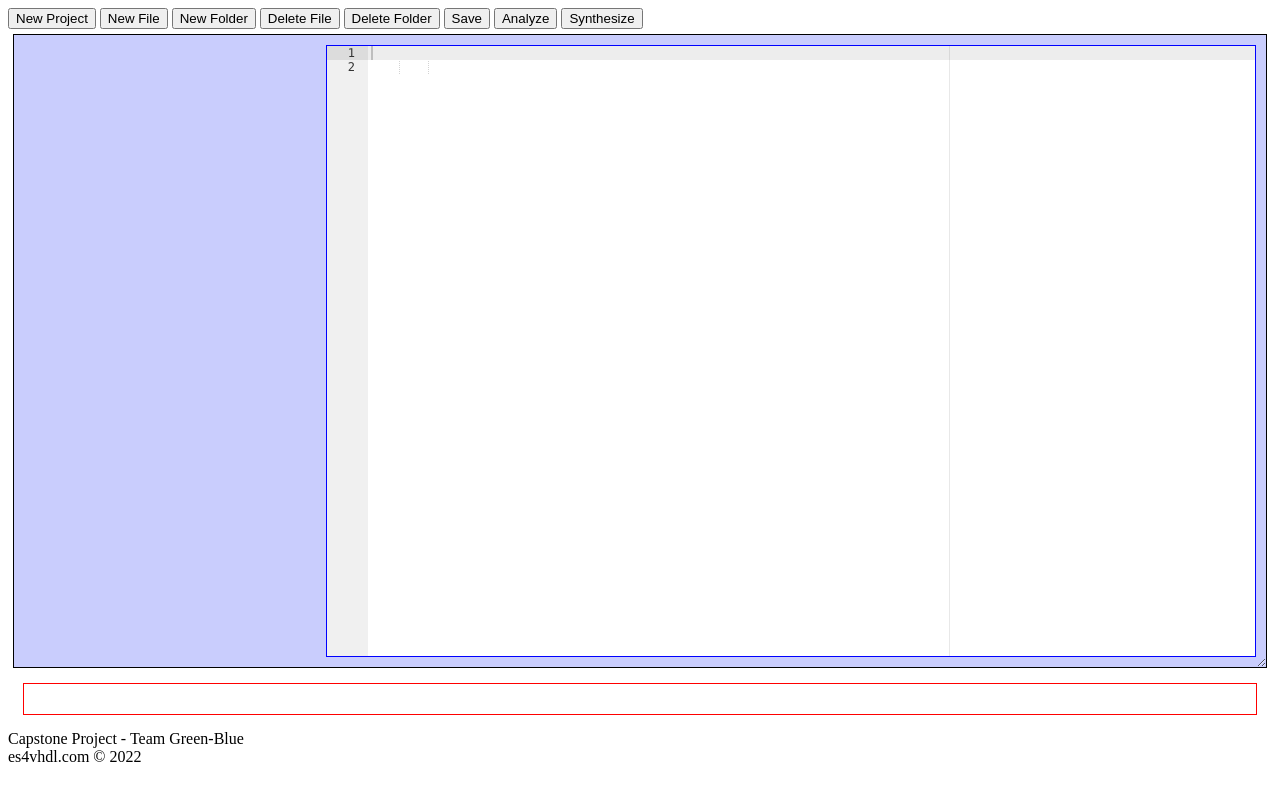
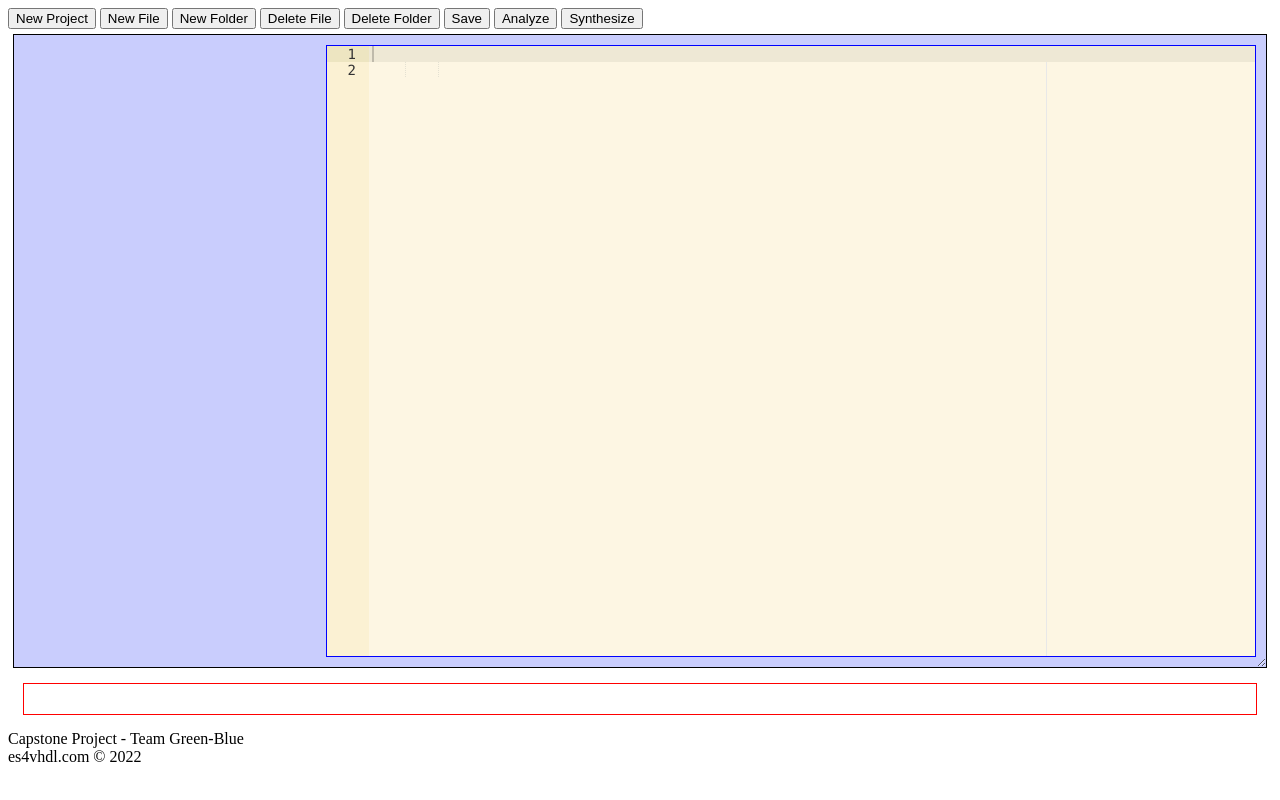
Before and after one commit to dahalankur/es4VHDL, a Flask app: template templates/index.html in a window 1280 px wide. Run offline with Flask 2, Linux system fonts and the light colour scheme; the template is opened without the code that fills it, so the values that code supplies are empty; some libraries are stand-ins or nearby versions.

Commit message:
Change theme and font

```diff
--- a/templates/index.html
+++ b/templates/index.html
@@ -252,8 +252,10 @@
             <div class="ide" id="editor"> {{ file_contents }}
             </div>
             <script>
-                var editor = ace.edit("editor");
-                editor.session.setMode("ace/mode/vhdl");
+                    var editor = ace.edit("editor");
+                    editor.setTheme("ace/theme/solarized_light");
+                    editor.session.setMode("ace/mode/vhdl");
+                    document.getElementById("editor").style.fontSize='14px';
             </script>
         </div>
     </div>
```
